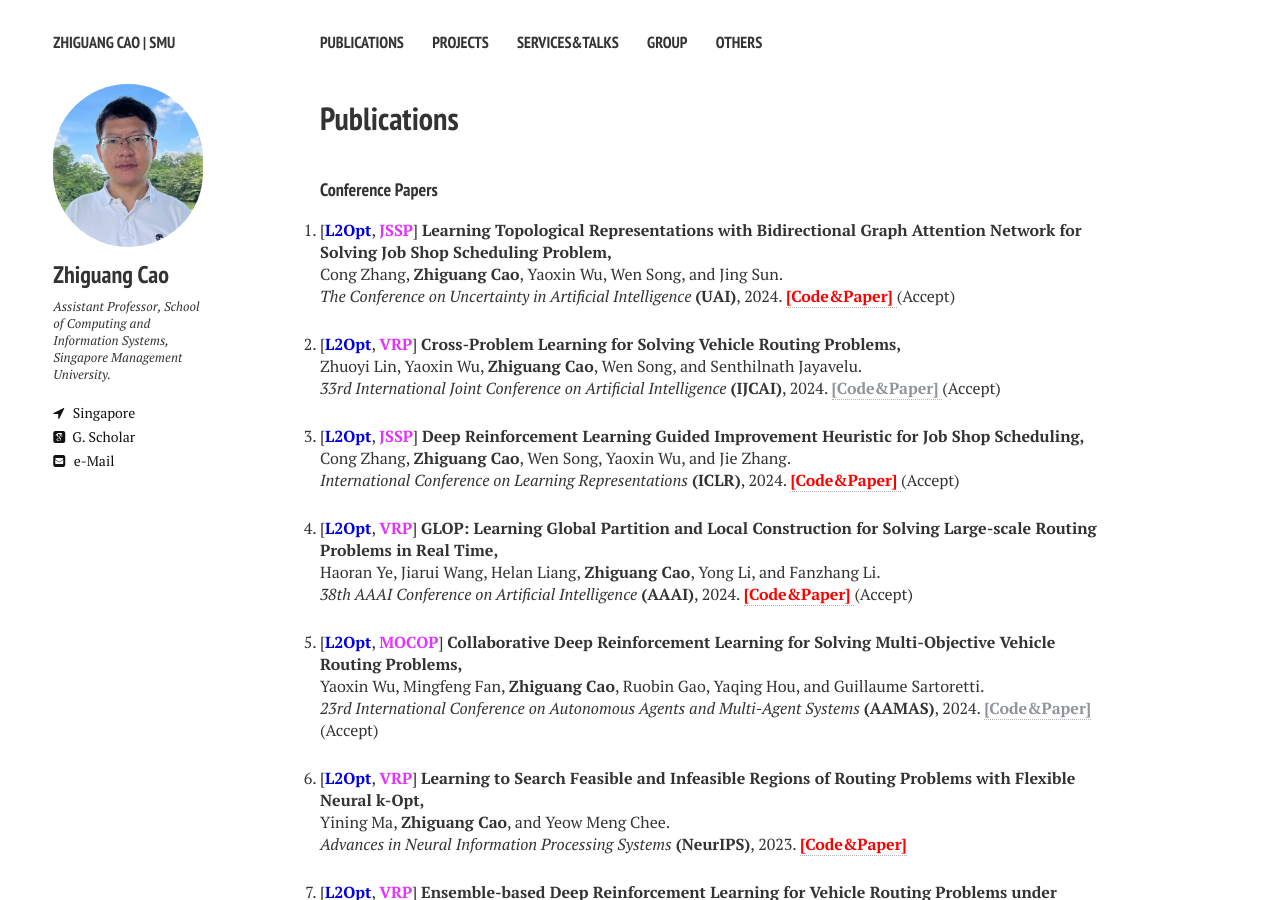
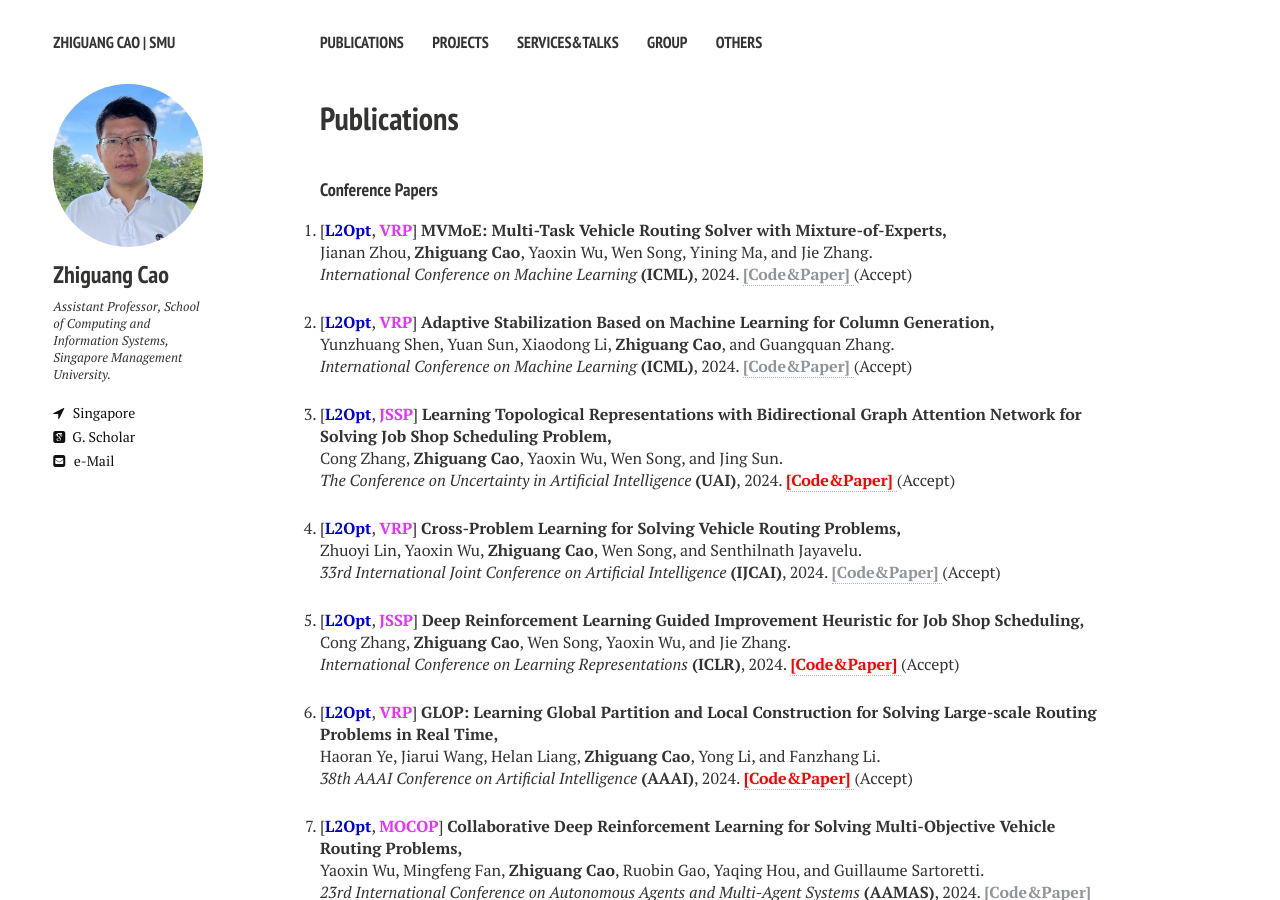
Before and after one commit to zhiguangcaosg/zhiguangcaosg.github.io, a Jekyll site: the page built from publications.md, in a window 1280 px wide and 900 px high. Built offline with Jekyll 4.4.1, drawn with Linux system fonts in a browser that asks for light colours; nearby versions of some CDN libraries.

Commit message:
Update publications.html

```diff
--- a/_layouts/publications.html
+++ b/_layouts/publications.html
@@ -89,6 +89,23 @@ div.bibtex pre { font-size: 75%; overflow: auto;  width: 100%; padding: 0em 0em;
 
     <!-- Item: Caelles2016 -->
 <ol style="padding-left:0px;">
+
+<li>
+<p>
+[<font color="#0000E3"><b>L2Opt</b></font>, <font color="#E333FF"><b>VRP</b></font>] <b>MVMoE: Multi-Task Vehicle Routing Solver with Mixture-of-Experts,</b>
+<br> Jianan Zhou, <b>Zhiguang Cao</b>, Yaoxin Wu, Wen Song, Yining Ma, and Jie Zhang.<br>
+<i> International Conference on Machine Learning</i> <b>(ICML)</b>, 2024. <a href="https://zhiguangcaosg.github.io/publications/"> <font color="#8F959A"><b>[Code&Paper]</b> </font></a> (Accept)
+</p>
+</li>
+
+<li>
+<p>
+[<font color="#0000E3"><b>L2Opt</b></font>, <font color="#E333FF"><b>VRP</b></font>] <b>Adaptive Stabilization Based on Machine Learning for Column Generation,</b>
+<br> Yunzhuang Shen, Yuan Sun, Xiaodong Li, <b>Zhiguang Cao</b>, and Guangquan Zhang.<br>
+<i> International Conference on Machine Learning</i> <b>(ICML)</b>, 2024. <a href="https://zhiguangcaosg.github.io/publications/"> <font color="#8F959A"><b>[Code&Paper]</b> </font></a> (Accept)
+</p>
+</li>
+
 
 <li>
 <p>
```
